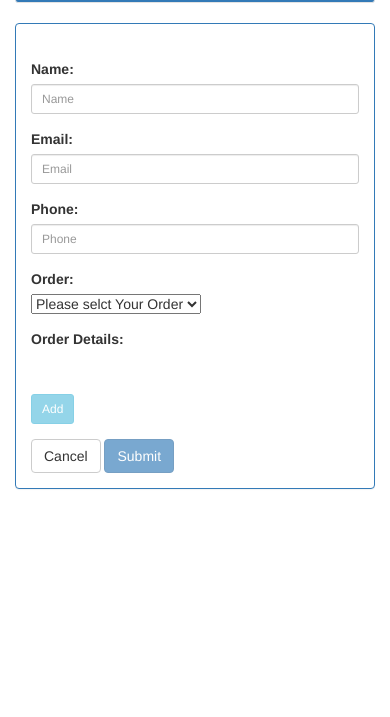
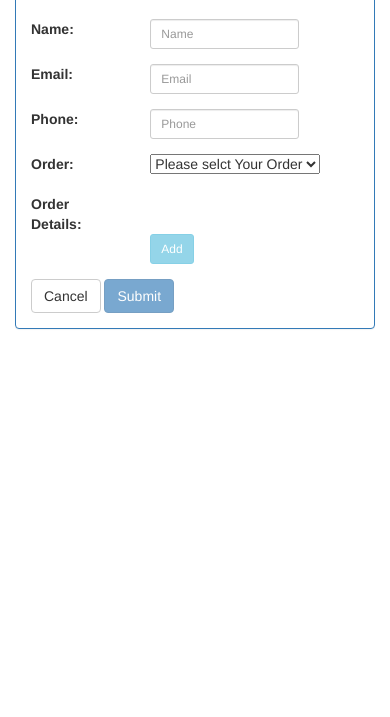
Before and after one commit to aterati/OnlineOrderManagement, a plain HTML site: page index.html in a window 390 px wide. Shown: the part 127-844 px from the top of the page. Drawn offline with Linux system fonts and the light colour scheme.

Commit message:
Added css to make the page more responsive for mobile devices

```diff
--- a/index.html
+++ b/index.html
@@ -2,7 +2,11 @@
 <html lang="en">
 <head>
 	<title>Online Order Management System</title>
-	<meta charset="utf-8">
+	<meta name="description" content="This is a simple page Online Order Management System designed using AngularJS.
+	This application let's the user make a selection of the order item, quantity required and submit an order.">
+	<meta name="viewport" content="width=device-width; initial-scale=1.0">
+
+	<meta http-equiv="Content-Type" content="text/html; charset=utf-8">
 	<script src="js/angular.min.js"></script>
 	<script src="js/jquery.min.js"></script>
 	<script src="js/app.js"></script>
@@ -16,9 +20,9 @@
 	<div class="container">
 
 	<div class="well well-sm" style="background-color: #337ab7; color: #fff;">
-					<h2>
+					<h3>
 						Online Order Management  <label class="label label-primary" style="float:right">- @rv</label>
-					</h2>
+					</h3>
 				</div>
 
 		<div class="panel panel-primary" style="background-color:#ffffff !important">
@@ -47,11 +51,11 @@
 				<div class="container-fluid">
 					<div class="form-group">
 						<div class="row">
-							<div class="col-lg-2">
+							<div class="col-md-2 col-xs-4">
 								<label for="name">Name:</label>
 							</div>
 
-							<div class="col-lg-4">
+							<div class="col-md-4 col-xs-6">
 								<input type="text" name="name" class="form-control input-sm"
 									ng-model="name" ng-required="true" placeholder="Name" /> <span
 									style="color: red"
@@ -69,10 +73,10 @@
 				<div class="container-fluid">
 					<div class="form-group">
 						<div class="row">
-							<div class="col-lg-2">
+							<div class="col-md-2 col-xs-4">
 								<label for="email">Email:</label>
 							</div>
-							<div class="col-lg-4">
+							<div class="col-md-4 col-xs-6">
 								<input type="email" name="email" class="form-control input-sm"
 									ng-model="email" ng-required="true" placeholder="Email" /> <span
 									style="color: red"
@@ -89,10 +93,10 @@
 				<div class="container-fluid">
 					<div class="form-group">
 						<div class="row">
-							<div class="col-lg-2">
+							<div class="col-md-2 col-xs-4">
 								<label for="phone">Phone:</label>
 							</div>
-							<div class="col-lg-4">
+							<div class="col-md-4 col-xs-6">
 								<input type="text" name="phone"
 									ng-pattern="/^[\]?[(]?[0-9]{3}[)]?[-\s\.]?[0-9]{3}[-\s\.]?[0-9]{4}$/"
 									required class="form-control input-sm" ng-model="phone"
@@ -113,10 +117,10 @@
 				<div class="container-fluid">
 					<div class="form-group">
 						<div class="row">
-							<div class="col-lg-2">
+							<div class="col-md-2 col-xs-4">
 								<label for="orderItem">Order:</label>
 							</div>
-							<div class="col-lg-4">
+							<div class="col-md-4 col-xs-6">
 								<select name="orderItem" ng-model="orderItem" ng-required="true"
 									id="orderItem">
 									<option value="">Please selct Your Order</option>
@@ -141,11 +145,11 @@
 				<div class="container-fluid">
 					<div class="form-group">
 						<div class="row">
-							<div class="col-lg-2">
+							<div class="col-md-2 col-xs-4">
 								<label for="order-location">Order Details:</label>
 							</div>
 
-							<div class="col-lg-4">
+							<div class="col-md-4 col-xs-6">
 								<div ng-repeat="order in orders">
 									<span ng-show="!order.orderItem || !order.length">
 									<!-- <input
```
